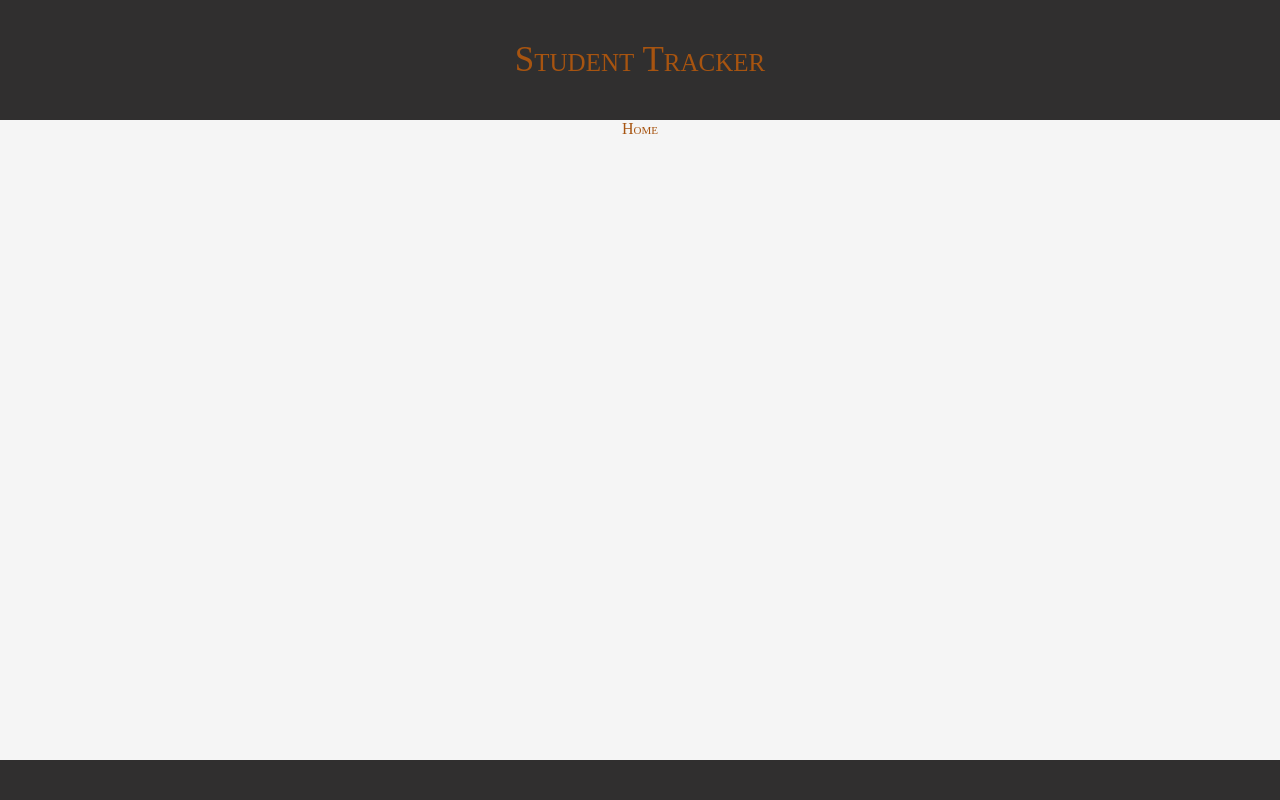
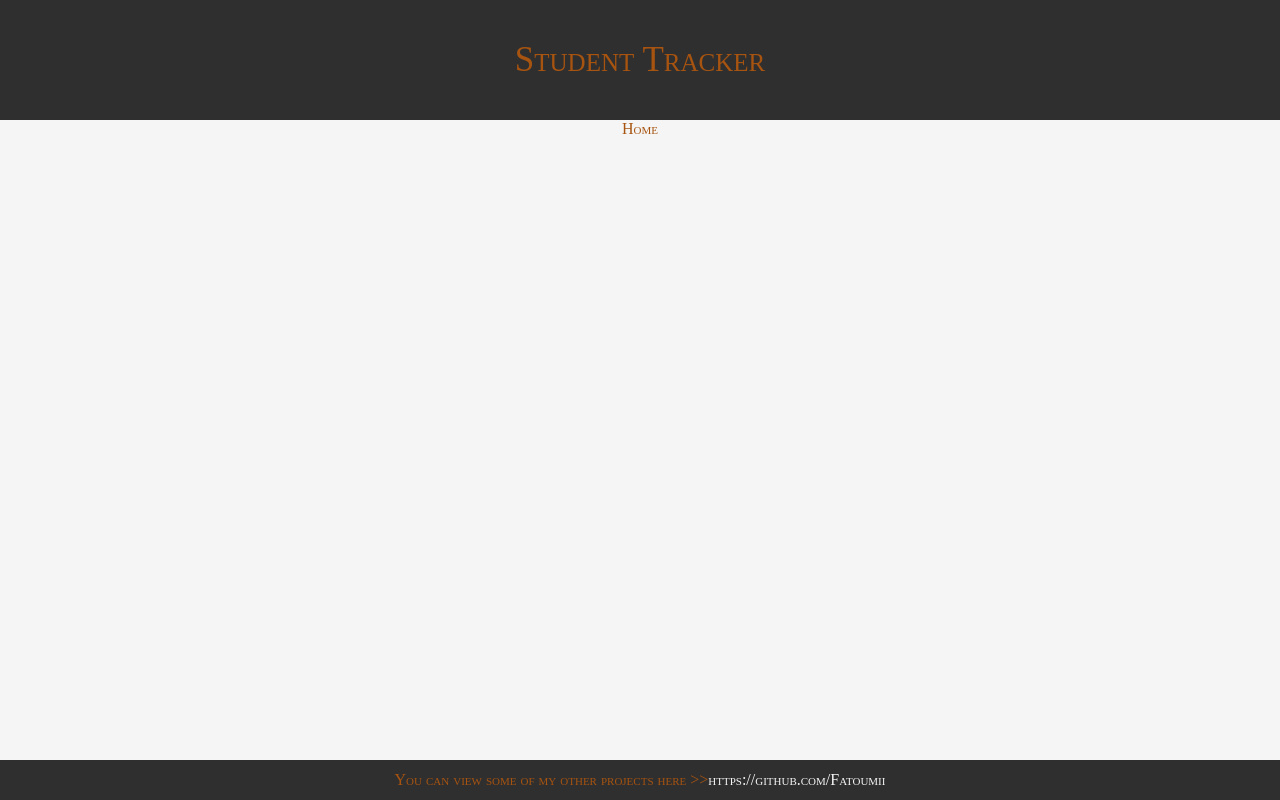
Before and after one commit to Fatoumii/FE-Student-Tracker, a React (Create React App) app in the folder FE-student-tracker/: page / in a window 1280 px wide. Built offline with nearby package versions, Linux system fonts and the light colour scheme; no server answers.

Commit message:
added footer

```diff
--- a/FE-student-tracker/src/App.css
+++ b/FE-student-tracker/src/App.css
@@ -33,8 +33,6 @@ body {
   width: 25%;
   text-decoration: none;
   color: rgb(167, 84, 16);
-
-  /* font-variant: small-caps; */
 }
 .studentList:hover {
   transform: scale(1.05);
@@ -50,10 +48,6 @@ body {
 }
 
 .nav {
-  /* border-right-color: grey;
-  border-left-color: grey; */
-  /* border-bottom-style: double;
-  border-top-style: double; */
   border-right-style: double;
   border-left-style: double;
   margin: 10px 15px 0px 15px;
@@ -81,13 +75,21 @@ body {
   display: flex;
   align-items: center;
   justify-content: center;
+  border-top-style: double;
 }
 .blocks:hover {
   transform: scale(1.05);
   transition: 0.5s;
   box-shadow: 0px 0px 15px 3px rgb(189, 186, 186);
 }
-.footer {
+footer {
   background-color: rgb(48, 47, 47);
   height: 5vh;
+  justify-content: center;
+  align-items: center;
+  display: flex;
 }
+a {
+  text-decoration: none;
+  color: whitesmoke;
+}
--- a/FE-student-tracker/src/components/Footer.js
+++ b/FE-student-tracker/src/components/Footer.js
@@ -1,7 +1,12 @@
 import React from "react";
 
 const Footer = () => {
-  return <div className="footer"></div>;
+  return (
+    <footer className="footer">
+      You can view some of my other projects here >>
+      <a href="https://github.com/Fatoumii"> https://github.com/Fatoumii</a>
+    </footer>
+  );
 };
 
 export default Footer;
```
